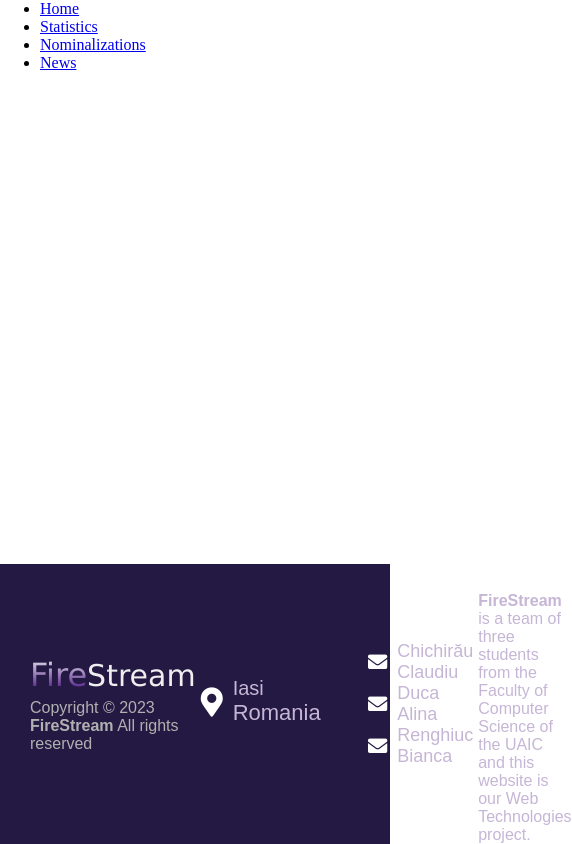
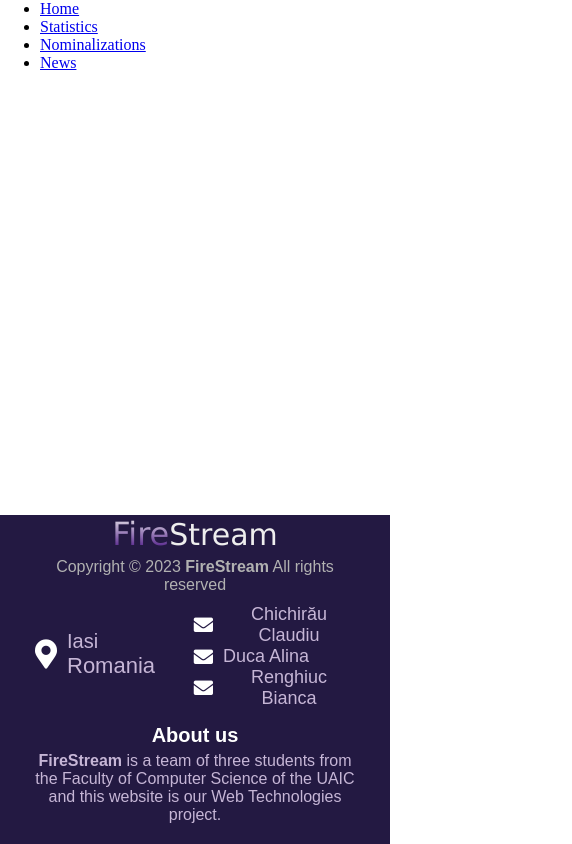
Before and after one commit to alinaduca/tehnologii-web, a plain HTML site: page src/static/index.html in a window 390 px wide. Shown: the whole page, 572 px wide, since content can reach past the window. Drawn offline with Linux system fonts and the light colour scheme.

Commit message:
Footer responsive

```diff
--- /dev/null
+++ b/src/static/footer-style.css
@@ -0,0 +1,194 @@
+footer {
+	margin-top: auto;
+	min-height: 15vh;
+	display: flex;
+	background-color: #231942;
+	align-items: center;
+	justify-content: space-between;
+	padding: 0 30px;
+}
+
+.left-footer {
+	max-width: 30%;
+	font-size: 30px;
+	font-family: Verdana, Geneva, Tahoma, sans-serif;
+	color: #eee;
+}
+
+.center-footer {
+	font-size: 22px;
+	font-family: Arial, Helvetica, sans-serif;
+	color: #bba4da;
+	margin: auto 0;
+	display: flex;
+	justify-content: space-evenly;
+}
+
+.right-footer {
+	max-width: 30%;
+	font-size: 16px;
+	font-family: Arial, Helvetica, sans-serif;
+	color: #c6b6d6;
+	justify-content:right;
+	margin: auto 0;
+}
+
+#about-us {
+	font-size: 20px;
+	color:rgb(255, 255, 255);
+	padding-bottom: 5px;
+}
+
+#nume-echipa {
+	display: inline;
+	font-size: 32px;
+	background: -webkit-linear-gradient(#eee, rgb(62, 4, 125));
+	background-clip: text;
+	-webkit-text-fill-color: transparent;
+}
+
+#copyright {
+	padding-top: 5px;
+	font-size: 16px;
+	color:#b1b1b1;
+	font-family: Arial, Helvetica, sans-serif;
+}
+
+#location {
+	display: flex;
+	align-items: center;
+	padding-bottom: 5px;
+	padding-right: 4vh;
+}
+
+.name {
+	display: flex;
+	align-items: center;
+}
+
+#loc {
+	padding-left: 10px;
+}
+
+#city {
+	font-size: 20px;
+}
+
+.name > p {
+	padding-left: 10px;
+	font-size: 18px;
+}
+
+.center-footer > div{
+	padding: 0 5px;
+}
+
+.center-footer > div > i, .center-footer > div > div > i {
+	color: white;
+}
+
+.center-footer > div > div > p {
+	color: #c6b6d6;
+}
+
+@media only screen and (max-width: 1050px) {
+
+	.center-footer {
+		display: inline;
+	}
+
+	.right-footer {
+		margin: 10px 0;
+	}
+}
+
+@media only screen and (max-width: 650px) {
+
+	footer {
+		flex-wrap: wrap;
+		display: flex;
+		align-items: center;
+	}
+
+	.left-footer {
+		max-width: 100%;
+		padding: 0;
+		width: 100%;
+		margin: 0;
+		align-self: center;
+		text-align: center;
+		align-content: center;
+	}
+
+	.center-footer {
+		align-items: center;
+		justify-content: center;
+		margin-top: 10px;
+	}
+
+	.right-footer {
+		margin: 0;
+		padding: 0;
+		padding-bottom: 20px;
+		margin-top: 10px;
+		max-width: 50%;
+	}
+}
+
+@media only screen and (max-width: 450px) {
+
+	footer {
+		flex-wrap: wrap;
+		display: flex;
+		align-items: center;
+	}
+
+	.left-footer {
+		max-width: 100%;
+		padding: 0;
+		width: 100%;
+		margin: 0;
+		align-self: center;
+		text-align: center;
+		align-content: center;
+	}
+
+	.center-footer {
+		max-width: 100%;
+		padding: 10px 0;
+		width: 100%;
+		margin: 0;
+		display: flex;
+		align-self: center;
+		text-align: center;
+		align-content: center;
+	}
+
+	.right-footer {
+		max-width: 100%;
+		padding: 5px 0 20px 0;
+		width: 100%;
+		margin: 0;
+		align-self: center;
+		text-align: center;
+		align-content: center;
+	}
+
+	#loc {
+		align-items: left;
+		text-align: left;
+	}
+}
+
+	@media only screen and (max-width: 280px) {
+
+	.center-footer {
+		display: inline;
+		text-align: center;
+	}
+
+	#loc {
+		align-items: left;
+		text-align: left;
+	}
+}
--- a/src/static/index.html
+++ b/src/static/index.html
@@ -6,7 +6,7 @@
 		<meta name="viewport" content="width=device-width, initial-scale=1.0" />
 		<title> Proiect </title>
 		<link rel="stylesheet" type="text/css" href="style.css">
-		<!-- <script src='https://kit.fontawesome.com/a076d05399.js' crossorigin='anonymous'></script> -->
+		<link rel="stylesheet" type="text/css" href="footer-style.css">
 		<link rel="stylesheet" href="https://cdnjs.cloudflare.com/ajax/libs/font-awesome/5.15.1/css/all.min.css">
 	</head>
 	<body>
--- a/src/static/style.css
+++ b/src/static/style.css
@@ -7,95 +7,3 @@ body {
 	display: flex;
 	flex-direction: column;
 }
-
-footer {
-	margin-top: auto;
-	min-height: 15vh;
-	display: flex;
-	background-color: #231942;
-	align-items: center;
-	justify-content: space-between;
-	padding: 0 30px;
-}
-
-.left-footer {
-	font-size: 30px;
-	font-family: Verdana, Geneva, Tahoma, sans-serif;
-	color: #eee;
-}
-
-.center-footer {
-	font-size: 22px;
-	font-family: Arial, Helvetica, sans-serif;
-	color: #bba4da;
-	margin: auto 0;
-	display: flex;
-	justify-content: space-evenly;
-}
-
-.right-footer {
-	max-width: 30%;
-	font-size: 16px;
-	font-family: Arial, Helvetica, sans-serif;
-	color: #c6b6d6;
-	justify-content:right;
-	margin: auto 0;
-}
-
-#about-us {
-	font-size: 20px;
-	color:rgb(255, 255, 255);
-	padding-bottom: 5px;
-}
-
-#nume-echipa {
-	display: inline;
-	font-size: 32px;
-	background: -webkit-linear-gradient(#eee, rgb(62, 4, 125));
-	background-clip: text;
-	-webkit-text-fill-color: transparent;
-}
-
-#copyright {
-	padding-top: 5px;
-	font-size: 16px;
-	color:#b1b1b1;
-	font-family: Arial, Helvetica, sans-serif;
-}
-
-#location {
-	display: flex;
-	align-items: center;
-	padding-bottom: 5px;
-	padding-right: 5vh;
-}
-
-.name {
-	display: flex;
-	align-items: center;
-}
-
-#loc {
-	padding-left: 10px;
-}
-
-#city {
-	font-size: 20px;
-}
-
-.name > p {
-	padding-left: 10px;
-	font-size: 18px;
-}
-
-.center-footer > div{
-	padding: 0 5px;
-}
-
-.center-footer > div > i, .center-footer > div > div > i {
-	color: white;
-}
-
-.center-footer > div > div > p {
-	color: #c6b6d6;
-}
```
